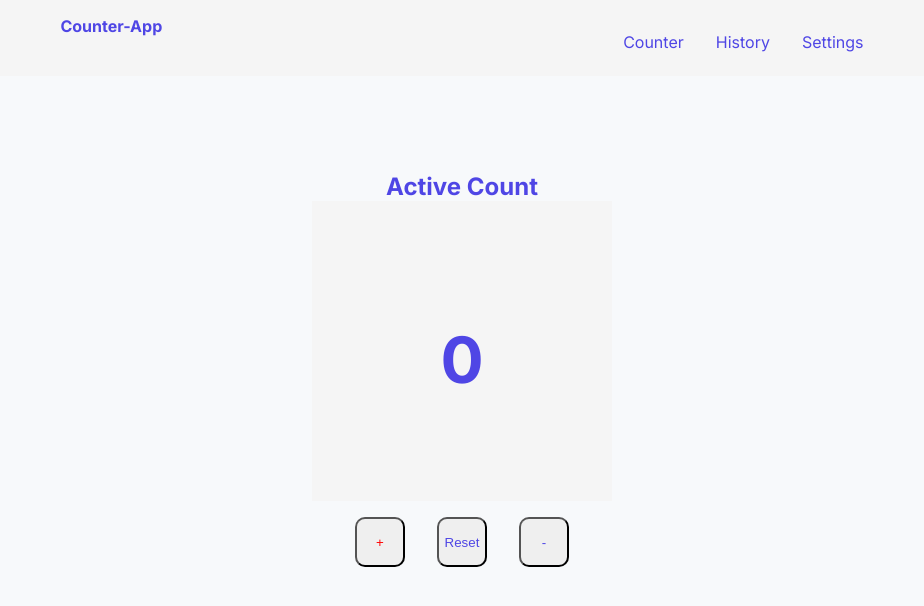
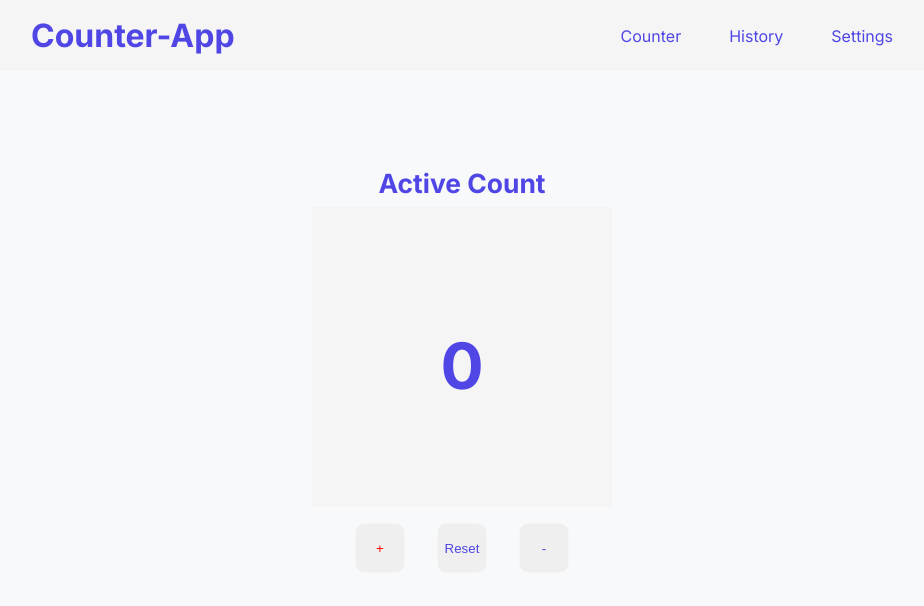
Before and after one commit to Immaclant/Counter-App, a React (Vite) app in the folder Counter/: page / in a window 1280 px wide. Shown: the top 606 px of the page, without its empty margins (178-1102 px from the left). Built offline with nearby package versions, Linux system fonts and the light colour scheme.

Commit message:
styled header-text
changed header style

```diff
--- a/Counter/src/Counter.jsx
+++ b/Counter/src/Counter.jsx
@@ -20,7 +20,7 @@ function Counter() {
 
   return (
     <main className="counter-container">
-      <div className="header-text">
+      <div className="counter-text">
         <h2>Active Count</h2>
       </div>
       <div className="counter-value-container">
--- a/Counter/src/index.css
+++ b/Counter/src/index.css
@@ -22,29 +22,25 @@ body {
 .header {
   width: 100vw;
   background-color: var(--secondary-color);
+  padding: 1rem;
 }
 
 .nav_container {
   display: flex;
   flex-direction: row;
   justify-content: space-around;
-  padding: 1rem;
 }
 
 .nav_item {
   display: flex;
-  gap: 2rem;
-  margin-top: 1rem;
+  gap: 3rem;
   list-style: none;
+  flex-direction: row;
+  align-items: center;
 }
 
 ul {
   list-style-position: inside;
-  margin-left: 1rem;
-}
-
-li {
-  margin-bottom: 0.5rem;
 }
 
 .counter-container {
@@ -56,7 +52,12 @@ li {
 }
 
 .header-text {
-  font-size: 1rem;
+  font-size: 2rem;
+}
+
+.counter-text {
+  font-size: 1.1rem;
+  margin-bottom: 0.5rem;
 }
 
 .counter-value {
@@ -74,6 +75,7 @@ li {
   border-radius: 10px;
   margin: 1rem;
   align-items: center;
+  border: 1px solid var(--secondary-color);
 }
 
 .button-container {
```
Lines whose indentation alone changed are shown as unchanged.
